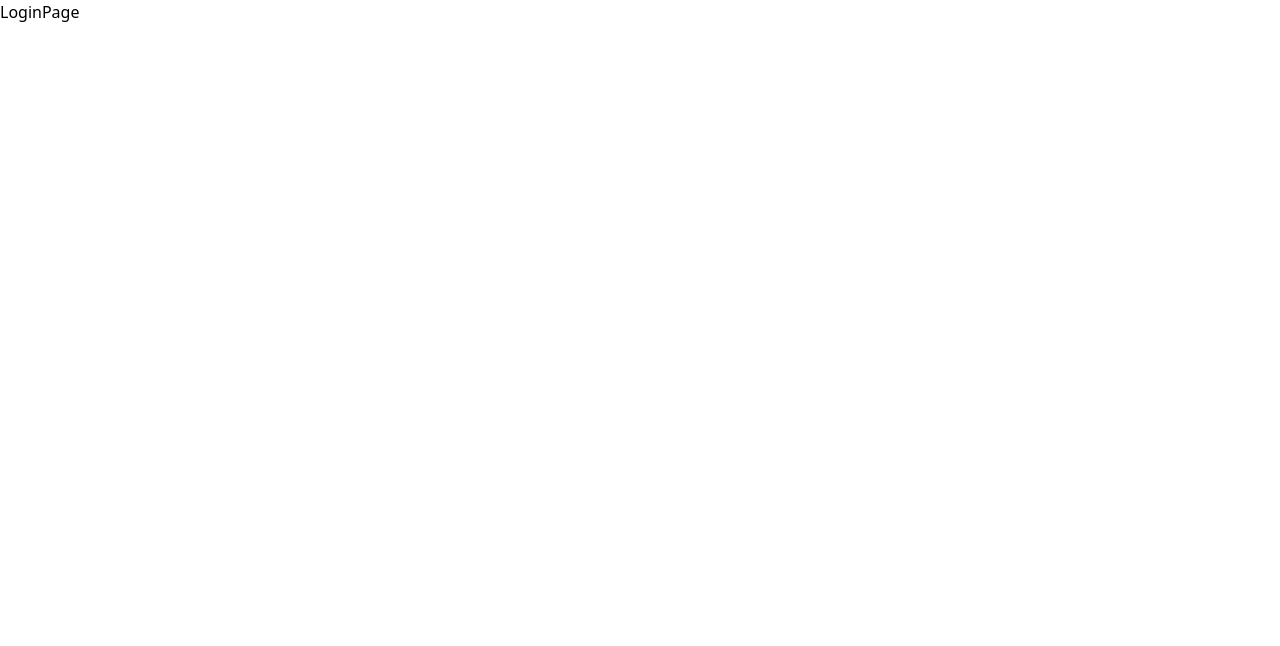
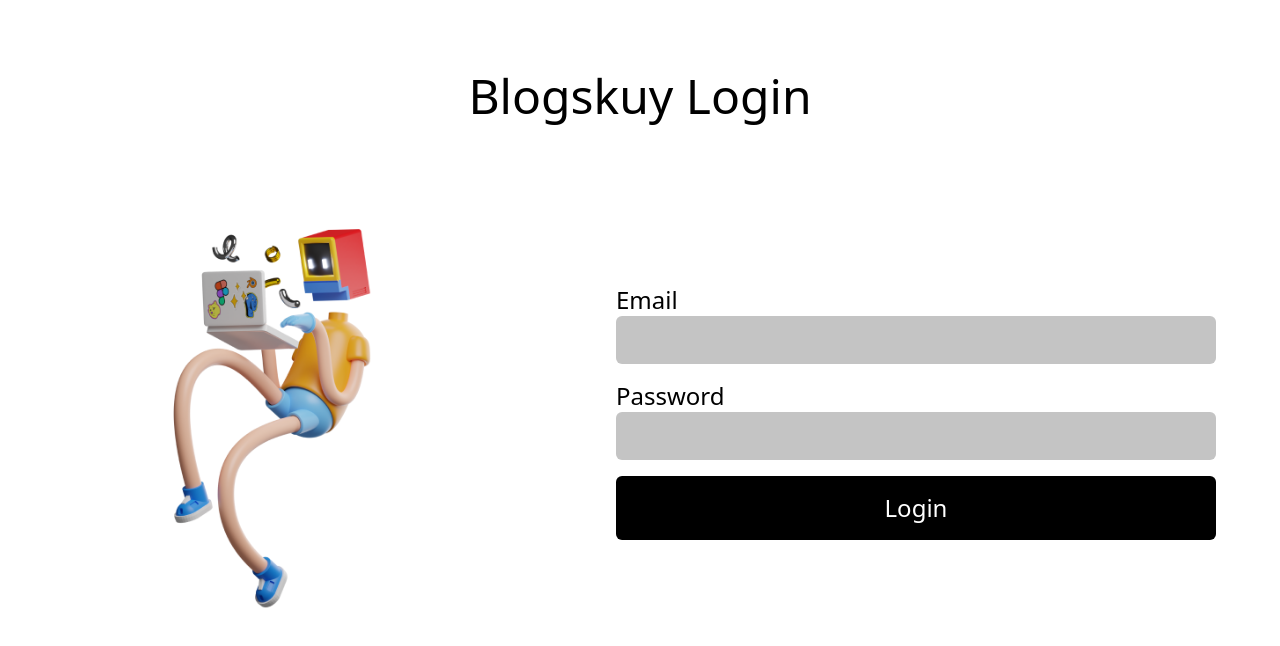
Before and after one commit to kenrickpd/blogskuy, a React (Create React App) app in the folder frontend/: page /login in a window 1280 px wide. Shown: the top 646 px of the page. Built offline with nearby package versions, Linux system fonts and the light colour scheme.

Commit message:
style: login page styling done

```diff
--- /dev/null
+++ b/frontend/src/components/button/button.jsx
@@ -0,0 +1,18 @@
+import React from 'react'
+import PropTypes from 'prop-types'
+
+function BlackButton({ children, className }) {
+  return (
+    <button
+      className={`block bg-black py-4 rounded-md  w-[300px]  md:w-[500px] lg:w-[600px]  xl:w-[600px]  hover:bg-[#323232] ease-in duration-100 ${className}`}>
+      <p className="text-white text-base md:text-xl lg:text-2xl xl:text-2xl text-center">{children}</p>
+    </button>
+  )
+}
+
+BlackButton.propTypes = {
+  children: PropTypes.string.isRequired,
+  className: PropTypes.string,
+}
+
+export default BlackButton
--- /dev/null
+++ b/frontend/src/components/input-field/input-field.jsx
@@ -0,0 +1,19 @@
+import React from "react"
+import PropTypes from 'prop-types'
+
+function InputField( {children, inputType, className }){
+    return(
+        <div className={ `${className}`}>
+            <p className="text-base md:text-xl lg:text-2xl xl:text-2xl ">{children}</p>
+            <input type={`${inputType}`} className="bg-[#C4C4C4] rounded-md w-[300px] h-[36px] md:w-[500px] md:h-[36px] lg:w-[600px] lg:h-[48px] xl:w-[600px] xl:h-[48px]"  />
+        </div>
+    )
+}
+
+InputField.propTypes = {
+    children: PropTypes.string.isRequired,
+    inputType: PropTypes.string.isRequired,
+    className: PropTypes.string
+}
+
+export default InputField
--- a/frontend/src/components/navigation-bar/navigation-bar.jsx
+++ /dev/null
@@ -1,23 +0,0 @@
-import React from 'react'
-import { useNavigate } from 'react-router-dom'
-
-export default function NavigationBar() {
-  const navigate = useNavigate()
-
-  return (
-    <div className="flex w-screen h-12 px-16 py-24 justify-between items-center">
-      <div className="flex gap-x-4 lg:gap-x-8 xl:gap-x-12 items-center">
-        <p className="text-2xl md:text-3xl lg:text-4xl xl:text-5xl">
-          Blog<span className="text-[#FFB800]">skuy </span>
-        </p>
-        <p className="text-xl md:text-2xl lg:text-3xl xl:text-4xl text-[#C4C4C4]">Blog</p>
-      </div>
-      <div>
-        <button className="border bg-[#FFB800] hover:bg-[#ebaa02] hover:scale-105 duration-100 ease-in-out px-6 py-2 rounded-xl text-sm md:text-base lg:text-xl xl:text-2xl"
-        onClick={() => navigate('/login') }>
-          Login
-        </button>
-      </div>
-    </div>
-  )
-}
--- a/frontend/src/index.js
+++ b/frontend/src/index.js
@@ -3,7 +3,6 @@ import ReactDOM from 'react-dom/client';
 import './index.css';
 import App from './App';
 import reportWebVitals from './reportWebVitals';
-import NavigationBar from './components/navigation-bar/navigation-bar';
 
 const root = ReactDOM.createRoot(document.getElementById('root'));
 root.render(
--- a/frontend/src/pages/landing-page.jsx
+++ b/frontend/src/pages/landing-page.jsx
@@ -1,12 +1,29 @@
 import React from 'react'
 import sally from '../assets/saly.png'
-import NavigationBar from '../components/navigation-bar/navigation-bar'
+import { useNavigate } from 'react-router-dom'
 
 export default function LandingPage() {
+  const navigate = useNavigate()
   return (
     <div>
-      <NavigationBar />
-      <div className="block lg:flex lg:flex-row-reverse xl:flex xl:flex-row-reverse  items-center justify-between px-16">
+      <div className="flex w-screen h-12 px-16 py-24 justify-between items-center">
+        <div className="flex gap-x-4 lg:gap-x-8 xl:gap-x-12 items-center">
+          <p className="text-2xl md:text-3xl lg:text-4xl xl:text-5xl">
+            Blog<span className="text-[#FFB800]">skuy </span>
+          </p>
+          <p className="text-xl md:text-2xl lg:text-3xl xl:text-4xl text-[#C4C4C4]">
+            Blog
+          </p>
+        </div>
+        <div>
+          <button
+            className="border bg-[#FFB800] hover:bg-[#ebaa02] hover:scale-105 duration-100 ease-in-out px-6 py-2 rounded-xl text-sm md:text-base lg:text-xl xl:text-2xl"
+            onClick={() => navigate('/login')}>
+            Login
+          </button>
+        </div>
+      </div>
+      <div className="block lg:flex lg:flex-row-reverse xl:flex xl:flex-row-reverse items-center justify-between px-16">
         <img src={sally} alt="saly" width={500} height={500} />
         <div className="text-6xl md:text-7xl lg:text-8xl xl:text-9xl">
           <p>
--- a/frontend/src/pages/login-page.jsx
+++ b/frontend/src/pages/login-page.jsx
@@ -1,7 +1,28 @@
 import React from 'react'
+import sally from '../assets/saly.png'
+import BlackButton from '../components/button/button'
+import InputField from '../components/input-field/input-field'
 
 export default function LoginPage() {
   return (
-    <div>LoginPage</div>
+    <div>
+      <div className="flex w-screen h-12 px-16 py-24 justify-center items-center">
+        <p className="text-2xl md:text-3xl lg:text-4xl xl:text-5xl">
+          Blogskuy Login
+        </p>
+      </div>
+      <div className="block lg:flex xl:flex px-16 lg:space-x-28 xl:space-x-28 justify-center items-center">
+        <div className="flex justify-center items-center">
+          <img src={sally} width={500} height={500} />
+        </div>
+        <div className="text-2xl flex justify-center items-center">
+          <div className="block space-y-4">
+            <InputField inputType="text">Email</InputField>
+            <InputField inputType="password">Password</InputField>
+            <BlackButton>Login</BlackButton>
+          </div>
+        </div>
+      </div>
+    </div>
   )
 }
```
